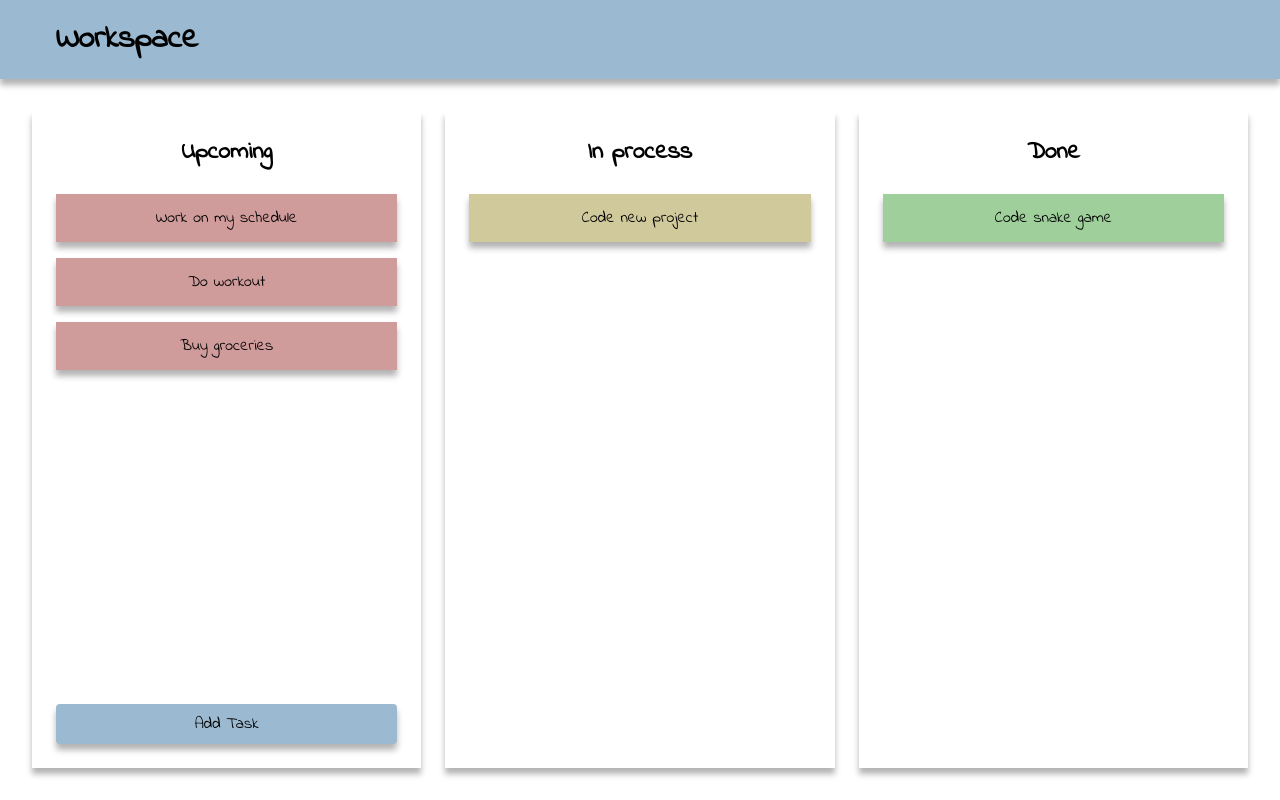
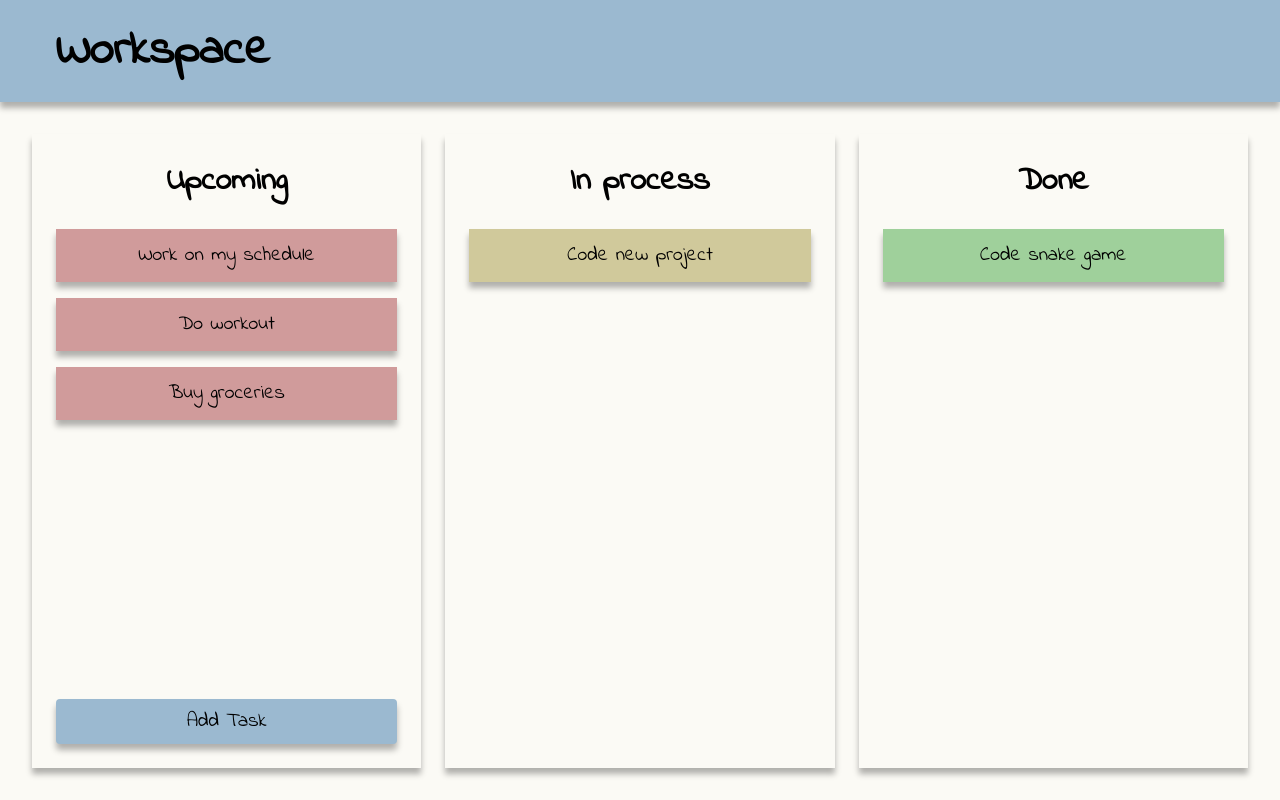
Before and after one commit to Raskolnikoff-D-503/kanban-board-drag-and-drop, a React app: page / in a window 1280 px wide. Built offline with nearby package versions, Linux system fonts and the light colour scheme.

Commit message:
applied font sizes

```diff
--- a/src/components/Board/Board.scss
+++ b/src/components/Board/Board.scss
@@ -1,7 +1,6 @@
 .board {
   &__container {
     width: 100%;
-    // background-color: #dcc7aa;
     padding: 24px;
     display: flex;
     align-items: center;
--- a/src/components/Button/Button.scss
+++ b/src/components/Button/Button.scss
@@ -4,6 +4,7 @@
   box-shadow: 0 6px 6px hsl(0deg 0% 0% / 0.3);
   background-color: #9bb9d0;
   border-radius: 4px;
+  font-size: 20px;
 
   &:active {
     transform: scale(0.95);
--- a/src/components/Task/Task.tsx
+++ b/src/components/Task/Task.tsx
@@ -21,7 +21,7 @@ export const Task = ({data}: Props) => {
       onDragOver={context?.handleDragOver}
       onDrop={context?.handleDrop(data)}
     >
-      {data.content}
+      <p>{data.content}</p>
     </Draggable>
   );
 };
--- a/src/global.scss
+++ b/src/global.scss
@@ -7,10 +7,10 @@
   font-family: 'Indie Flower', cursive;
 }
 
-// html,
-// body {
-//   background-color: #9bd0c9;
-// }
+html,
+body {
+  background-color: #fbfaf5;
+}
 
 button {
   background: none;
@@ -21,3 +21,15 @@ button {
   cursor: pointer;
   outline: inherit;
 }
+
+h1 {
+  font-size: 48px;
+}
+
+h2 {
+  font-size: 32px;
+}
+
+p {
+  font-size: 20px;
+}
```
